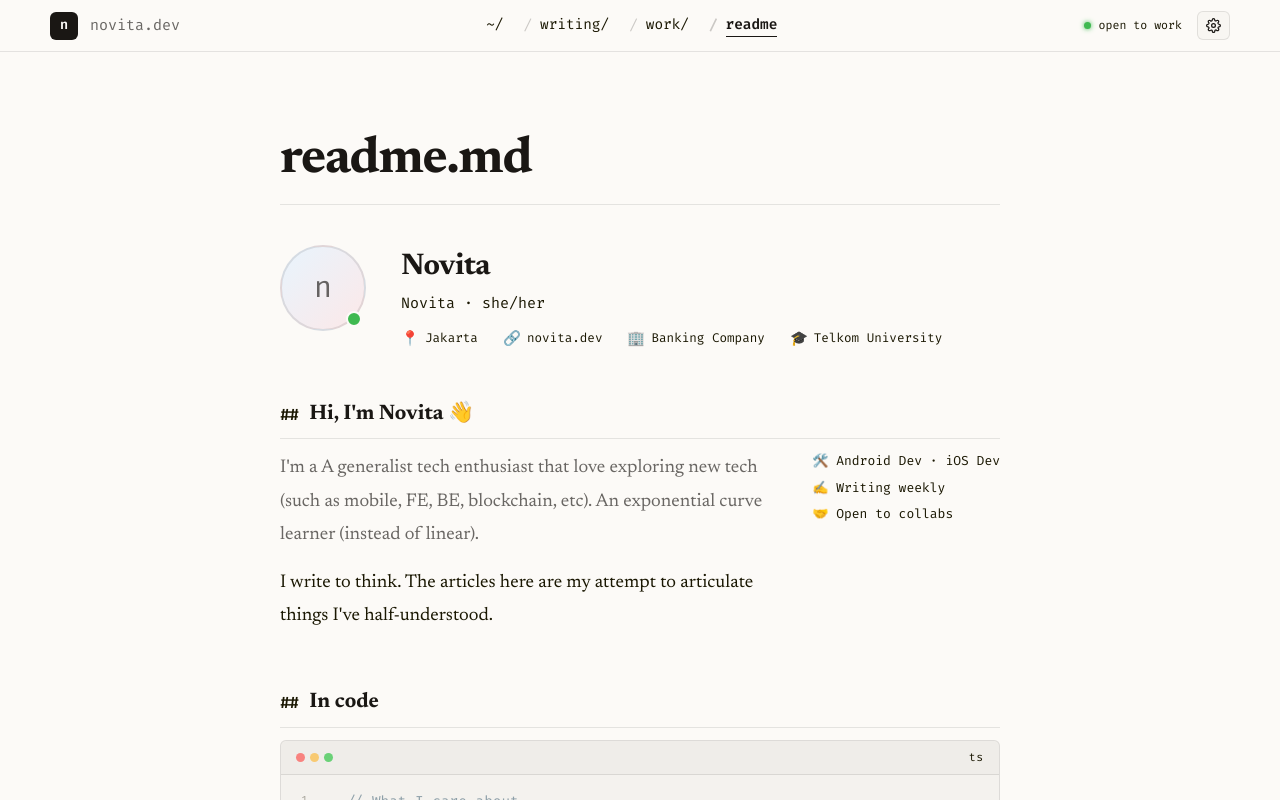
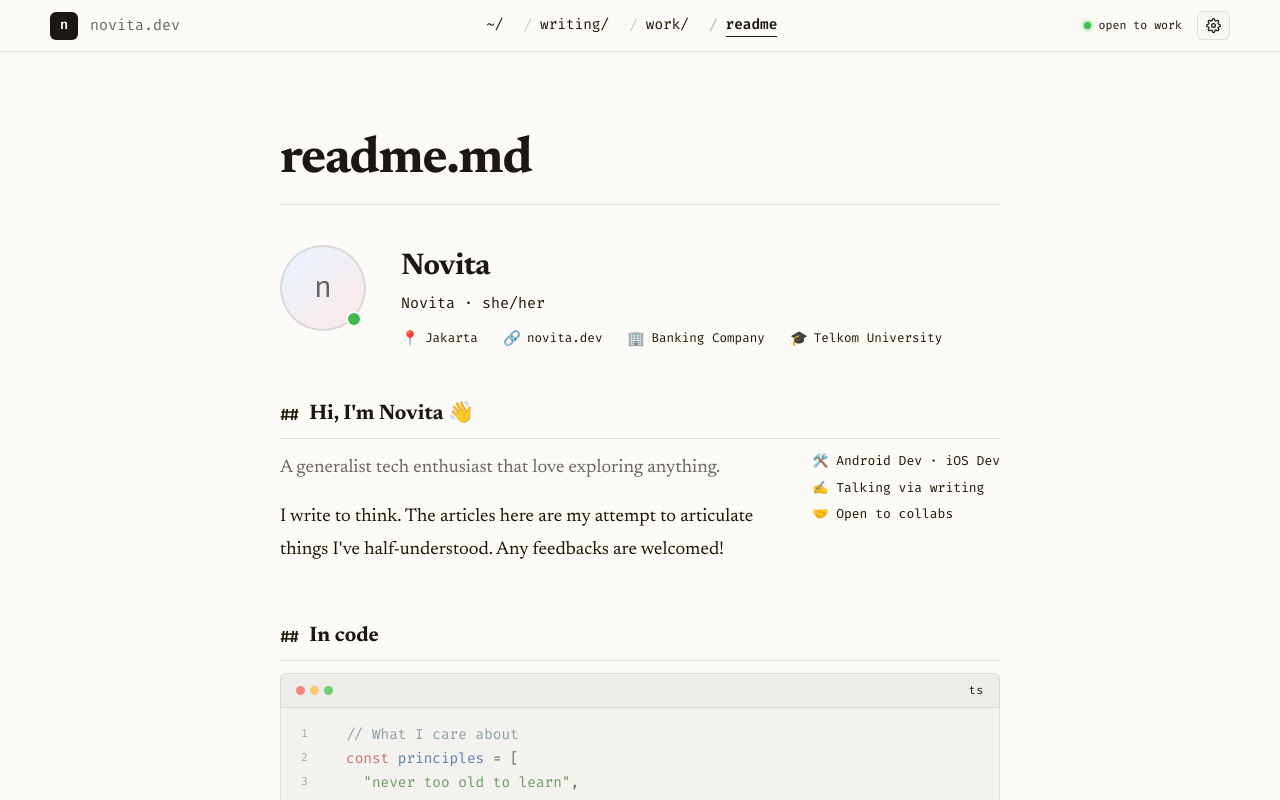
Before and after one commit to novitaguok/novita-s-journal, a Next.js app: page /about in a window 1280 px wide. Shown: the top 800 px of the page. Built offline with nearby package versions, Linux system fonts and the light colour scheme.

Commit message:
fix: udpate About Me description

```diff
--- a/src/app/about/page.tsx
+++ b/src/app/about/page.tsx
@@ -11,13 +11,13 @@ const PROFILE_META = [
 
 const SKILLS = [
   "🛠️ Android Dev · iOS Dev",
-  "✍️ Writing weekly",
+  "✍️ Talking via writing",
   "🤝 Open to collabs",
 ];
 
 const BIO_PARAGRAPHS = [
-  "I'm a A generalist tech enthusiast that love exploring new tech (such as mobile, FE, BE, blockchain, etc). An exponential curve learner (instead of linear).",
-  "I write to think. The articles here are my attempt to articulate things I've half-understood.",
+  "A generalist tech enthusiast that love exploring anything.",
+  "I write to think. The articles here are my attempt to articulate things I've half-understood. Any feedbacks are welcomed!",
 ];
 
 const PRINCIPLES_CODE = `// What I care about
```
